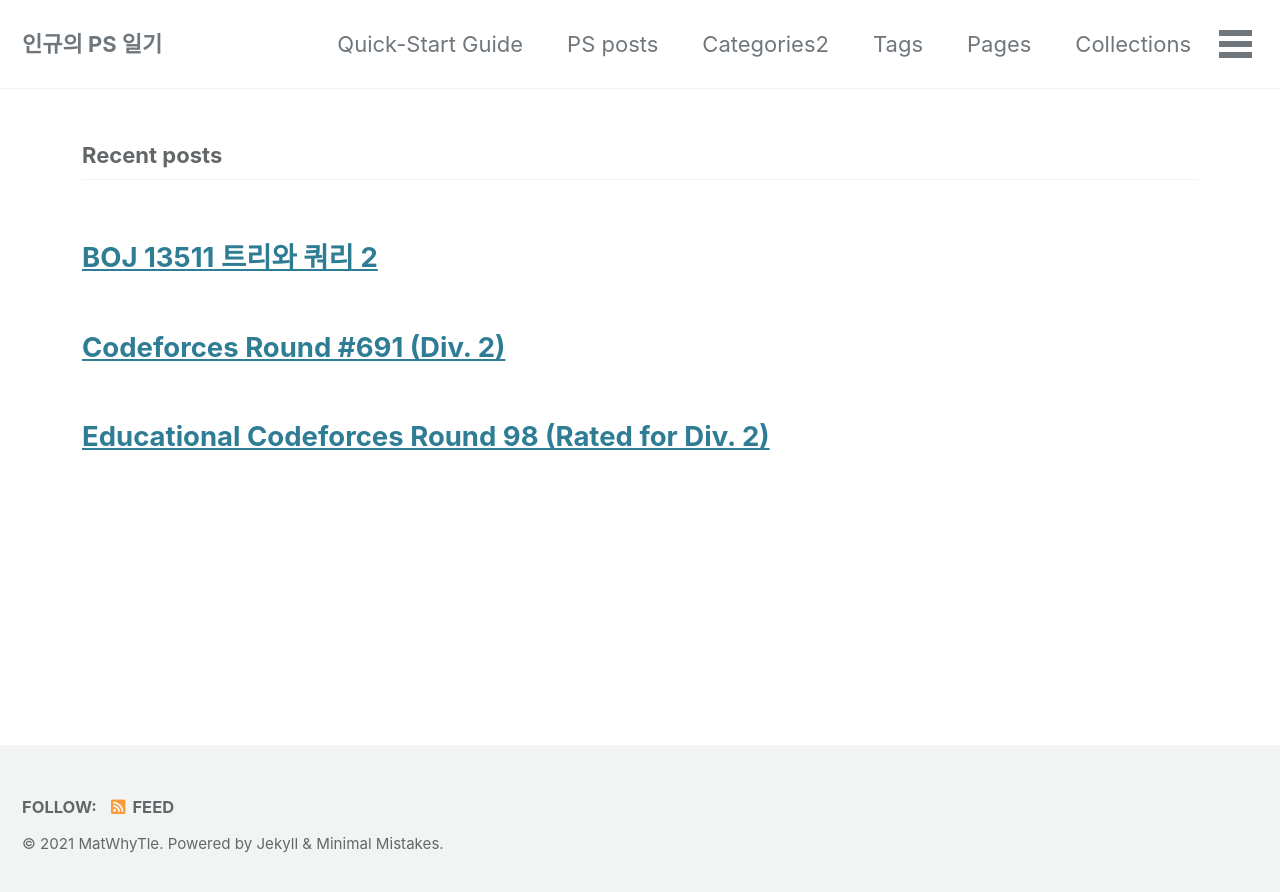
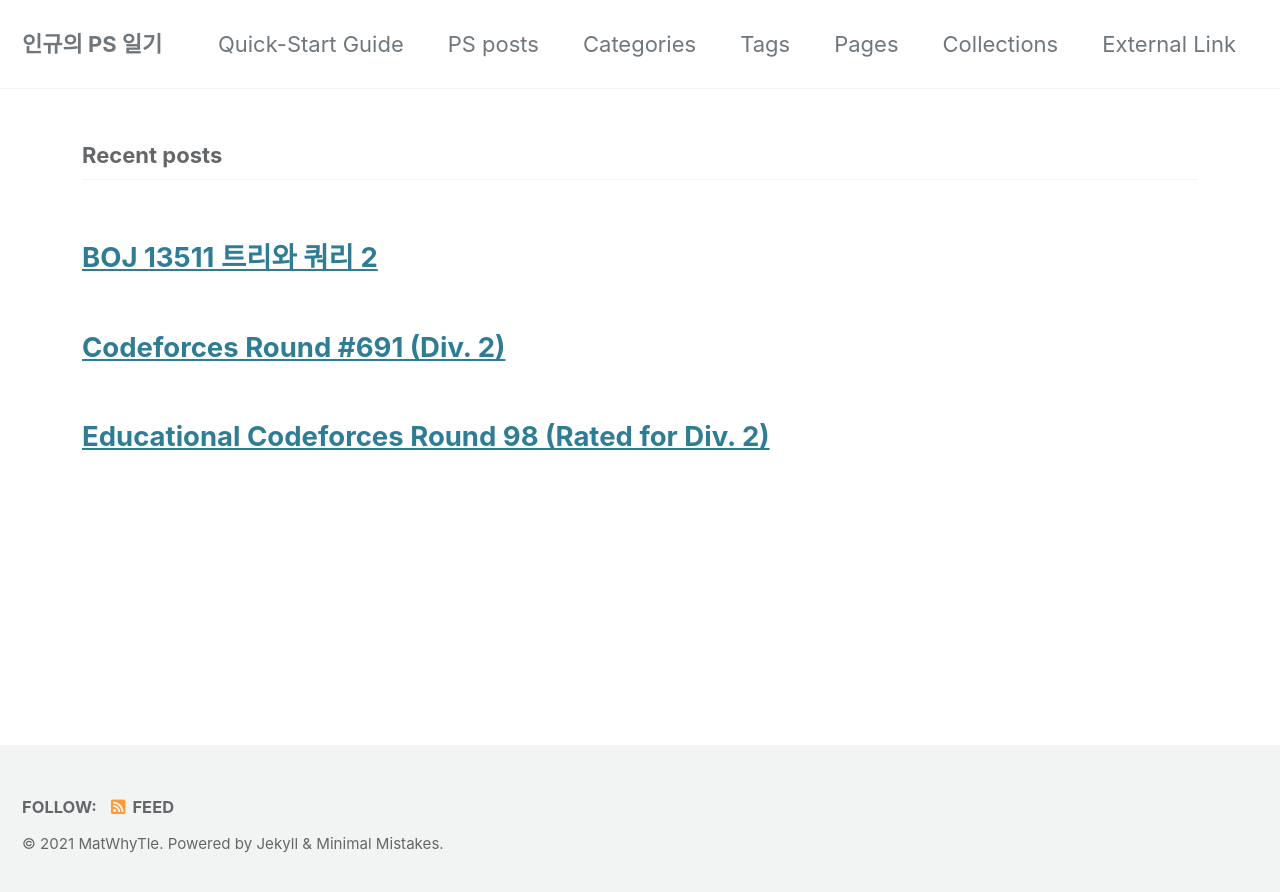
Before and after one commit to ingyu1008/previous-blog, a Jekyll site: the page built from index.html, in a window 1280 px wide. Shown: the top 892 px of the page. Built offline with Jekyll 4.4.1, drawn with Linux system fonts in a browser that asks for light colours; cached includes are drawn as plain includes; the list of posts is cut into pages by our own code.

Commit message:
navigation edit

```diff
--- a/_data/navigation.yml
+++ b/_data/navigation.yml
@@ -3,8 +3,8 @@ main:
   - title: "Quick-Start Guide"
     url: /docs/quick-start-guide/
   - title: "PS posts"
-    url: /ps/
-  - title: "Categories2"
+    url: /categories/#ps
+  - title: "Categories"
     url: /categories/
   - title: "Tags"
     url: /tags/
```
